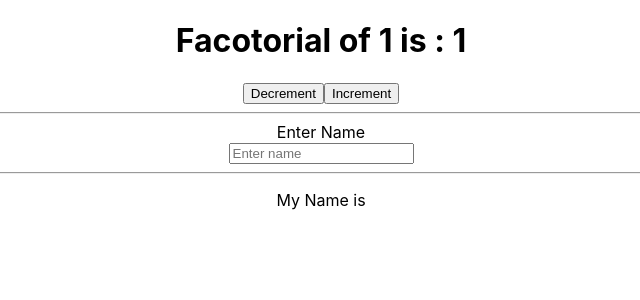
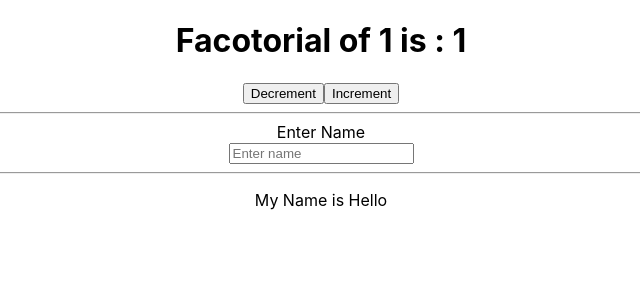
Before and after one commit to ritagujar/react-hooks, a React (Create React App) app: page / in a window 1280 px wide. Shown: the top 300 px of the page, without its empty margins (319-959 px from the left). Built offline with nearby package versions, Linux system fonts and the light colour scheme.

Commit message:
useCallback()

```diff
--- a/src/App.js
+++ b/src/App.js
@@ -1,9 +1,10 @@
 import React from "react";
 import "./App.css";
-import UseMemo from "./components/UseMemo";
+// import UseMemo from "./components/UseMemo";
 // import UseEffect from "./components/UseEffect";
 // import UseState from "./components/UseState";
-import UseRef from "./components/UseRef";
+// import UseRef from "./components/UseRef";
+import UseCallback from "./components/UseCallback";
 
 function App() {
   return (
@@ -11,7 +12,8 @@ function App() {
       {/* <UseState /> */}
       {/* <UseEffect /> */}
       {/* <UseRef /> */}
-      <UseMemo />
+      {/* <UseMemo /> */}
+      <UseCallback />
     </>
   );
 }
--- /dev/null
+++ b/src/components/UseCallback.js
@@ -0,0 +1,93 @@
+import React, { useMemo, useState, useEffect, useCallback } from "react";
+
+/*
+    Whenever we type anything in input, app component get re-render
+    and instance of displayName function is generated.
+
+    But the problem is whenever we click on Increment and Decrement  app component gets re-render again becouse of the state of the counter changed.
+
+    and when the app component re-render again there is a new instance of displayName is being created.
+
+    so, here comes useCallback() hook so solve this problem, wrap the function into useCallback hook.
+*/
+
+function UseCallback() {
+  const [counter, setCounter] = useState(1);
+  const [name, setName] = useState("");
+
+  /*
+    Difference between useMemo and useCallback
+
+    Memoize the fuction - useCallback
+    Memoize the value - useMemo
+*/
+
+  const result = useMemo(() => {
+    return factorial(counter);
+  }, [counter]);
+
+  console.log("useMemo : ", result); // Here we will get value
+
+  //   const displayName = () => {
+  //     return name;
+  //   };
+
+  const displayName = useCallback(
+    (greeting) => {
+      // We can also use greeting in useCallback like this
+      return greeting + " " + name;
+    },
+    [name]
+  );
+
+  console.log("useCallback :", displayName); // Here we will get actual function
+
+  return (
+    <div className="App">
+      <h1>
+        Facotorial of {counter} is : <span>{result}</span>
+      </h1>
+      <div>
+        <button onClick={() => setCounter(counter - 1)}>Decrement</button>
+        <button onClick={() => setCounter(counter + 1)}>Increment</button>
+      </div>
+      <hr />
+      <div>
+        <div>
+          <label>Enter Name</label>
+        </div>
+        <input
+          type="text"
+          placeholder="Enter name"
+          value={name}
+          onChange={(e) => setName(e.target.value)}
+        />
+        <hr />
+        <DisplayName displayName={displayName}></DisplayName>
+      </div>
+    </div>
+  );
+}
+
+const DisplayName = ({ displayName }) => {
+  const [value, setValue] = useState("");
+  useEffect(() => {
+    setValue(displayName("Hello"));
+    console.log("Component Redered!");
+  }, [displayName]);
+  return <p>{`My Name is ${value}`}</p>;
+};
+
+function factorial(num) {
+  let i = 0;
+  while (i < 20000000) i++;
+  if (num < 0) {
+    return -1;
+  }
+  if (num === 0) {
+    return 1;
+  }
+  return num * factorial(num - 1);
+}
+
+export default UseCallback;
```
Also changed, not shown: 1 other file (tests, documents, lock files or other folders).
